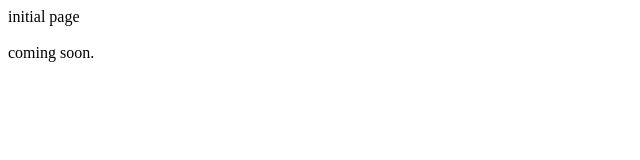
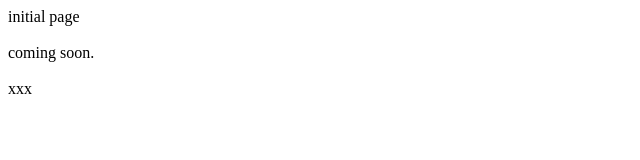
Before and after one commit to kuihao/resume, a plain HTML site: page index.html in a window 1280 px wide. Shown: the full height of the page, 0-640 px from the left. Drawn offline with Linux system fonts and the light colour scheme.

Commit message:
test webpage update

```diff
--- a/index.html
+++ b/index.html
@@ -8,5 +8,7 @@
 </head>
 <body>
     <div>initial page<br><br>coming soon.</div>
+    <br>
+    <div>xxx</div>
 </body>
 </html>
```
